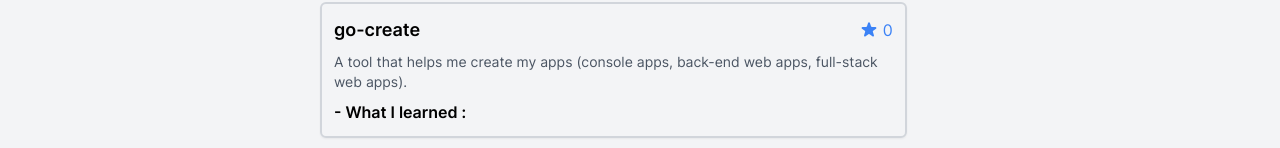
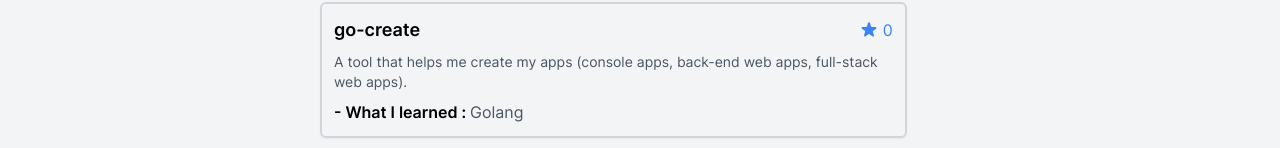
Before and after one commit to Seifbarouni/seifbarouni.live, a Next.js app: page / in a window 1280 px wide. Shown: the part 454-602 px from the top of the page. Built offline with nearby package versions, Linux system fonts and the light colour scheme; what tailwindcss-no-scrollbar would draw is missing.

Commit message:
project component bug fix

```diff
--- a/components/home/Project.tsx
+++ b/components/home/Project.tsx
@@ -36,7 +36,6 @@ const Project: React.FC<ProjectProps> = ({
         </span>
       </div>
       <p className="dark:text-gray-400 text-gray-600 text-sm">{description}</p>
-      {learned != [] && (
       <div>
         <span className="dark:text-white text-black font-semibold">
           - What I learned :{' '}
@@ -45,7 +44,6 @@ const Project: React.FC<ProjectProps> = ({
           {learned?.join(', ')}
         </span>
       </div>
-      )}
     </a>
   )
 }
--- a/components/home/RecentProjects.tsx
+++ b/components/home/RecentProjects.tsx
@@ -10,7 +10,7 @@ const RecentProjects: React.FC<RecentProjectsProps> = () => {
         title="go-create"
         description="A tool that helps me create my apps (console apps, back-end web apps, full-stack web apps)."
         stars={0}
-        learned={[]}
+        learned={['Golang']}
       />
       <Project
         link="https://github.com/Seifbarouni/BraveBlog-frontend"
```
Lines whose indentation alone changed are shown as unchanged.
